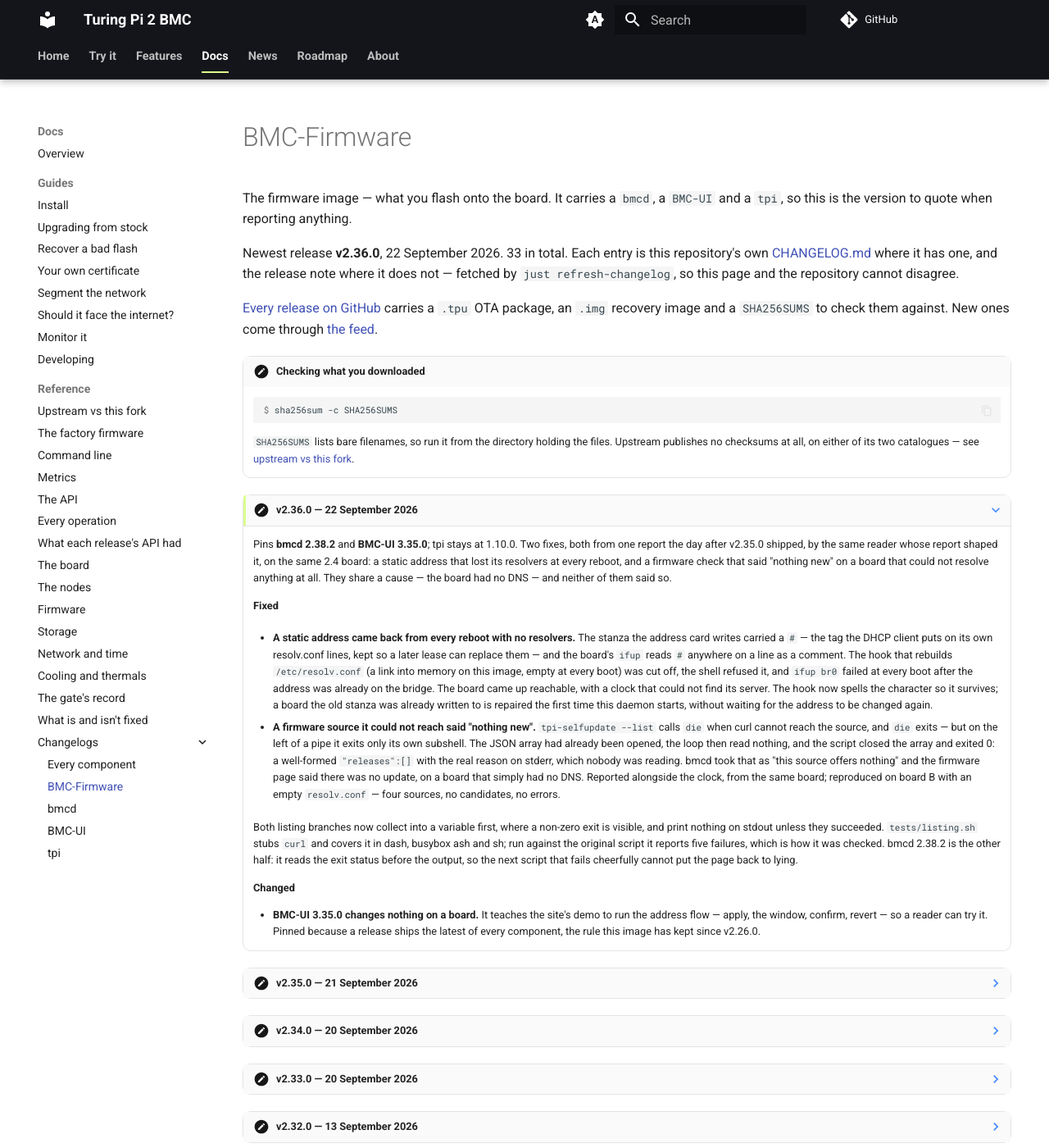
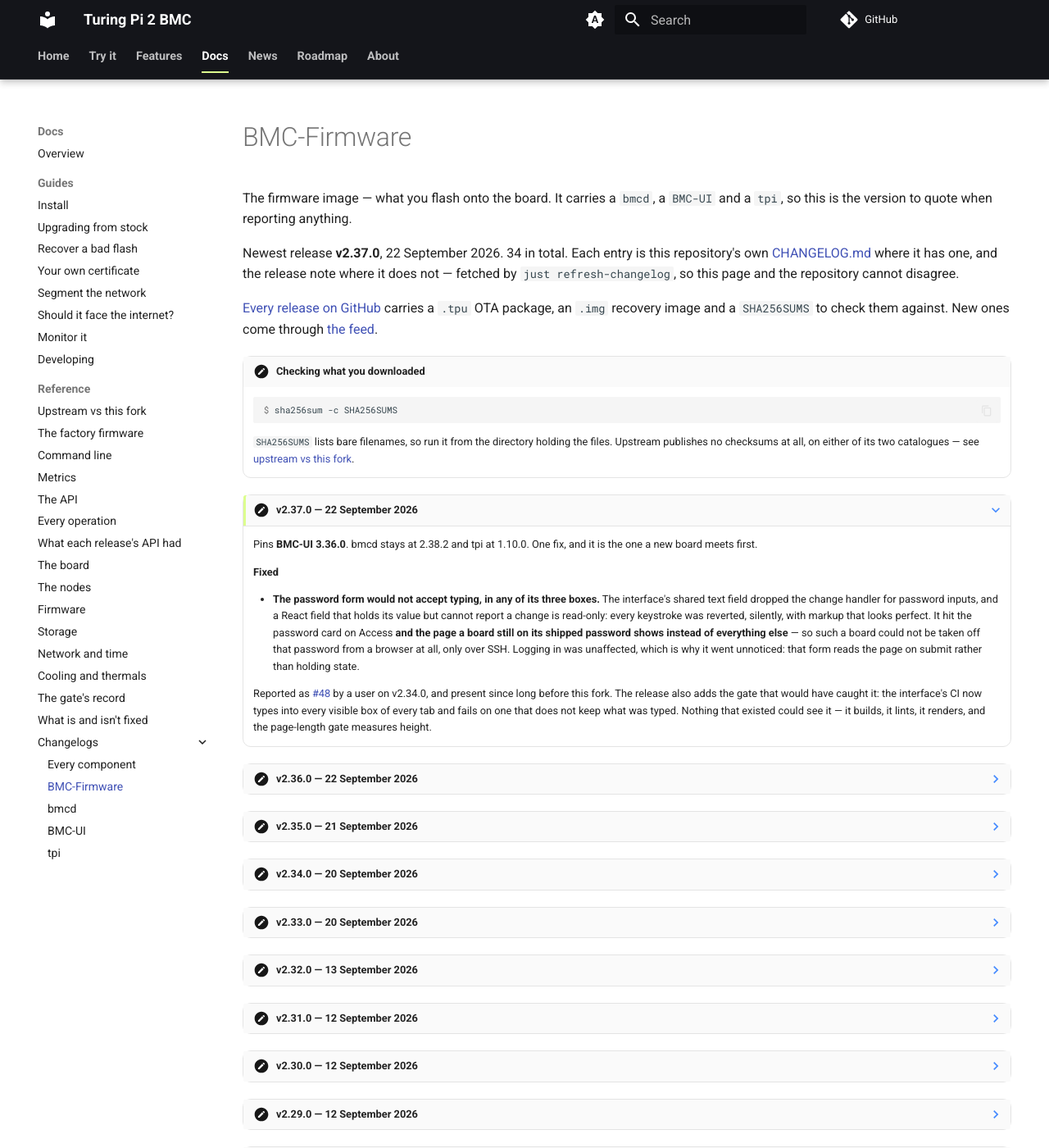
Before and after one commit to excavador-turing/www, an MkDocs documentation site: the page built from docs/changelog/firmware.md, in a window 1280 px wide and 1400 px high. Shown: the whole window at 82% size. Built offline with MkDocs 1.6.1 and Material for MkDocs 9.7.7, drawn with Linux system fonts in a browser that asks for light colours; comment, search, counter and statistics services are not loaded.

Commit message:
v2.37.0 is out: changelog, news post, feed and facts refreshed
Both boards are on it and the password form was typed into on a real
board, before and after: three boxes refused on v2.36.0, three kept the
value on v2.37.0.

Co-Authored-By: Claude Fable 5.1 <noreply@anthropic.com>

```diff
--- a/docs/changelog/firmware.md
+++ b/docs/changelog/firmware.md
@@ -1,5 +1,5 @@
 ---
-description: "Every BMC-Firmware release and what changed in it: 33 entries, newest v2.36.0, taken from the repository's own CHANGELOG.md."
+description: "Every BMC-Firmware release and what changed in it: 34 entries, newest v2.37.0, taken from the repository's own CHANGELOG.md."
 hide:
   - toc
 ---
@@ -8,7 +8,7 @@ hide:
 
 The firmware image — what you flash onto the board. It carries a `bmcd`, a `BMC-UI` and a `tpi`, so this is the version to quote when reporting anything.
 
-Newest release **v2.36.0**, 22 September 2026. 33 in total. Each entry is this repository's own [CHANGELOG.md](https://github.com/excavador-turing/BMC-Firmware/blob/hive/CHANGELOG.md) where it has one, and the release note where it does not — fetched by `just refresh-changelog`, so this page and the repository cannot disagree.
+Newest release **v2.37.0**, 22 September 2026. 34 in total. Each entry is this repository's own [CHANGELOG.md](https://github.com/excavador-turing/BMC-Firmware/blob/hive/CHANGELOG.md) where it has one, and the release note where it does not — fetched by `just refresh-changelog`, so this page and the repository cannot disagree.
 
 [Every release on GitHub](https://github.com/excavador-turing/BMC-Firmware/releases) carries a `.tpu` OTA package, an `.img` recovery image and a `SHA256SUMS` to check them against. New ones come through [the feed](../feed.xml).
 
@@ -20,7 +20,31 @@ Newest release **v2.36.0**, 22 September 2026. 33 in total. Each entry is this r
 
     `SHA256SUMS` lists bare filenames, so run it from the directory holding the files. Upstream publishes no checksums at all, on either of its two catalogues — see [upstream vs this fork](../reference/comparison.md).
 
-???+ note "v2.36.0 — 22 September 2026"
+???+ note "v2.37.0 — 22 September 2026"
+
+    Pins **BMC-UI 3.36.0**. bmcd stays at 2.38.2 and tpi at 1.10.0. One fix, and
+    it is the one a new board meets first.
+
+    **Fixed**
+
+    - **The password form would not accept typing, in any of its three boxes.**
+      The interface's shared text field dropped the change handler for password
+      inputs, and a React field that holds its value but cannot report a change
+      is read-only: every keystroke was reverted, silently, with markup that
+      looks perfect. It hit the password card on Access **and the page a board
+      still on its shipped password shows instead of everything else** — so such
+      a board could not be taken off that password from a browser at all, only
+      over SSH. Logging in was unaffected, which is why it went unnoticed: that
+      form reads the page on submit rather than holding state.
+
+      Reported as [#48](https://github.com/excavador-turing/BMC-Firmware/issues/48)
+      by a user on v2.34.0, and present since long before this fork. The release
+      also adds the gate that would have caught it: the interface's CI now types
+      into every visible box of every tab and fails on one that does not keep
+      what was typed. Nothing that existed could see it — it builds, it lints,
+      it renders, and the page-length gate measures height.
+
+??? note "v2.36.0 — 22 September 2026"
 
     Pins **bmcd 2.38.2** and **BMC-UI 3.35.0**; tpi stays at 1.10.0. Two fixes,
     both from one report the day after v2.35.0 shipped, by the same reader whose
--- a/docs/data/news-posts.json
+++ b/docs/data/news-posts.json
@@ -1,4 +1,5 @@
 {
+ "v2.37.0": "v2.37.0",
  "v2.36.0": "v2.36.0",
  "v2.35.0": "v2.35.0",
  "v2.34.0": "v2.34.0",
--- a/docs/feed.xml
+++ b/docs/feed.xml
@@ -7,6 +7,33 @@
   <id>https://turingpi.xyz/feed.xml</id>
   <updated>2026-09-22T00:00:00Z</updated>
   <author><name>excavador-turing</name></author>
+  <entry>
+    <title>Firmware v2.37.0: The password form could not be typed into, and nothing noticed</title>
+    <link href="https://turingpi.xyz/news/v2.37.0/"/>
+    <id>tag:turingpi.xyz,2026-09-22:firmware/2.37.0</id>
+    <updated>2026-09-22T00:00:00Z</updated>
+    <content type="text">Pins **BMC-UI 3.36.0**. bmcd stays at 2.38.2 and tpi at 1.10.0. One fix, and
+it is the one a new board meets first.
+
+### Fixed
+
+- **The password form would not accept typing, in any of its three boxes.**
+  The interface's shared text field dropped the change handler for password
+  inputs, and a React field that holds its value but cannot report a change
+  is read-only: every keystroke was reverted, silently, with markup that
+  looks perfect. It hit the password card on Access **and the page a board
+  still on its shipped password shows instead of everything else** — so such
+  a board could not be taken off that password from a browser at all, only
+  over SSH. Logging in was unaffected, which is why it went unnoticed: that
+  form reads the page on submit rather than holding state.
+
+  Reported as [#48](https://github.com/excavador-turing/BMC-Firmware/issues/48)
+  by a user on v2.34.0, and present since long before this fork. The release
+  also adds the gate that would have caught it: the interface's CI now types
+  into every visible box of every tab and fails on one that does not keep
+  what was typed. Nothing that existed could see it — it builds, it lints,
+  it renders, and the page-length gate measures height.</content>
+  </entry>
   <entry>
     <title>Firmware v2.36.0: Two ways a board with no DNS failed to mention it</title>
     <link href="https://turingpi.xyz/news/v2.36.0/"/>
--- a/docs/llms.txt
+++ b/docs/llms.txt
@@ -61,14 +61,15 @@ Generated by `scripts/llms.py` from the site's own navigation and each page's de
 - [Reference: The gate's record](https://turingpi.xyz/reference/gate-history/): Every firmware update these boards have taken and whether the gate promoted or rolled it back, read from the board's own counter.
 - [Reference: What is and isn't fixed](https://turingpi.xyz/reference/known-faults/): What this fork has fixed, what is still open, and what upstream never fixed, each entry with where and when it was measured.
 - [Changelogs: Every component](https://turingpi.xyz/changelog/): What changed in every release of the firmware, the daemon, the interface and the command line, from each repository's own CHANGELOG.md.
-- [Changelogs: BMC-Firmware](https://turingpi.xyz/changelog/firmware/): Every BMC-Firmware release and what changed in it: 33 entries, newest v2.36.0, taken from the repository's own CHANGELOG.md.
+- [Changelogs: BMC-Firmware](https://turingpi.xyz/changelog/firmware/): Every BMC-Firmware release and what changed in it: 34 entries, newest v2.37.0, taken from the repository's own CHANGELOG.md.
 - [Changelogs: bmcd](https://turingpi.xyz/changelog/bmcd/): Every bmcd release and what changed in it: 42 entries, newest 2.38.2, taken from the repository's own CHANGELOG.md.
-- [Changelogs: BMC-UI](https://turingpi.xyz/changelog/bmc-ui/): Every BMC-UI release and what changed in it: 34 entries, newest v3.35.0, taken from the repository's own CHANGELOG.md.
+- [Changelogs: BMC-UI](https://turingpi.xyz/changelog/bmc-ui/): Every BMC-UI release and what changed in it: 35 entries, newest v3.36.0, taken from the repository's own CHANGELOG.md.
 - [Changelogs: tpi](https://turingpi.xyz/changelog/tpi/): Every tpi release and what changed in it: 15 entries, newest v1.10.0, taken from the repository's own CHANGELOG.md.
 
 ## News
 
 - [News](https://turingpi.xyz/news/): What shipped in each Turing Pi 2 BMC firmware release and what it changed for the person using the board, newest first, with the interface pictured.
+- [The password form could not be typed into, and nothing noticed](https://turingpi.xyz/news/v2.37.0/): Three boxes that looked normal, focused normally, and refused every character — including on the page a board shows before it will do anything else, so a board…
 - [Two ways a board with no DNS failed to mention it](https://turingpi.xyz/news/v2.36.0/): A static address came back from every reboot with no resolvers, because the stanza that rebuilds them carried a # the board's ifup read as a comment.
 - [A fixed address from the Network tab, and a clock that says why](https://turingpi.xyz/news/v2.35.0/): The BMC's own address — DHCP or static, with gateway and resolvers — from the Network tab, applied then confirmed at the new address so a typo cannot strand…
 - [The switch gets VLANs, the board asks for a password, and a module is one click](https://turingpi.xyz/news/v2.34.0/): VLANs on the board's own switch, tried before they are kept; a certificate endpoint; a board still on the factory password now insists you change it before it…
@@ -78,7 +79,6 @@ Generated by `scripts/llms.py` from the site's own navigation and each page's de
 - [Firmware v2.29.0](https://turingpi.xyz/news/v2.29.0/): Pins bmcd 2.36.1. BMC-UI stays at 3.27.0 and tpi is unchanged.
 - [Who may reach this board, from the interface that asks for the password](https://turingpi.xyz/news/v2.28.0/): Pins bmcd 2.36.0 and BMC-UI 3.27.0; tpi is unchanged and already current.
 - [The latest of all three, and the SD card listed](https://turingpi.xyz/news/v2.27.0/): The first release that carries the latest of all three: BMC-UI 3.26.0, bmcd 2.34.0 and tpi 1.8.0.
-- [Choose an image off the SD card](https://turingpi.xyz/news/v2.26.0/): Pins BMC-UI 3.25.0: the SD card picker, and the flash button that threw instead of flashing.
 
 ## Roadmap
 
```
Also changed, not shown: docs/changelog/bmc-ui.md (+35 -3 lines), docs/changelog/index.md (+2 -2 lines), docs/data/facts.yaml (+5 -5 lines), docs/news/posts/2.37.0.md (added, +44 -0 lines), docs/roadmap.md (+1 -1 lines).
